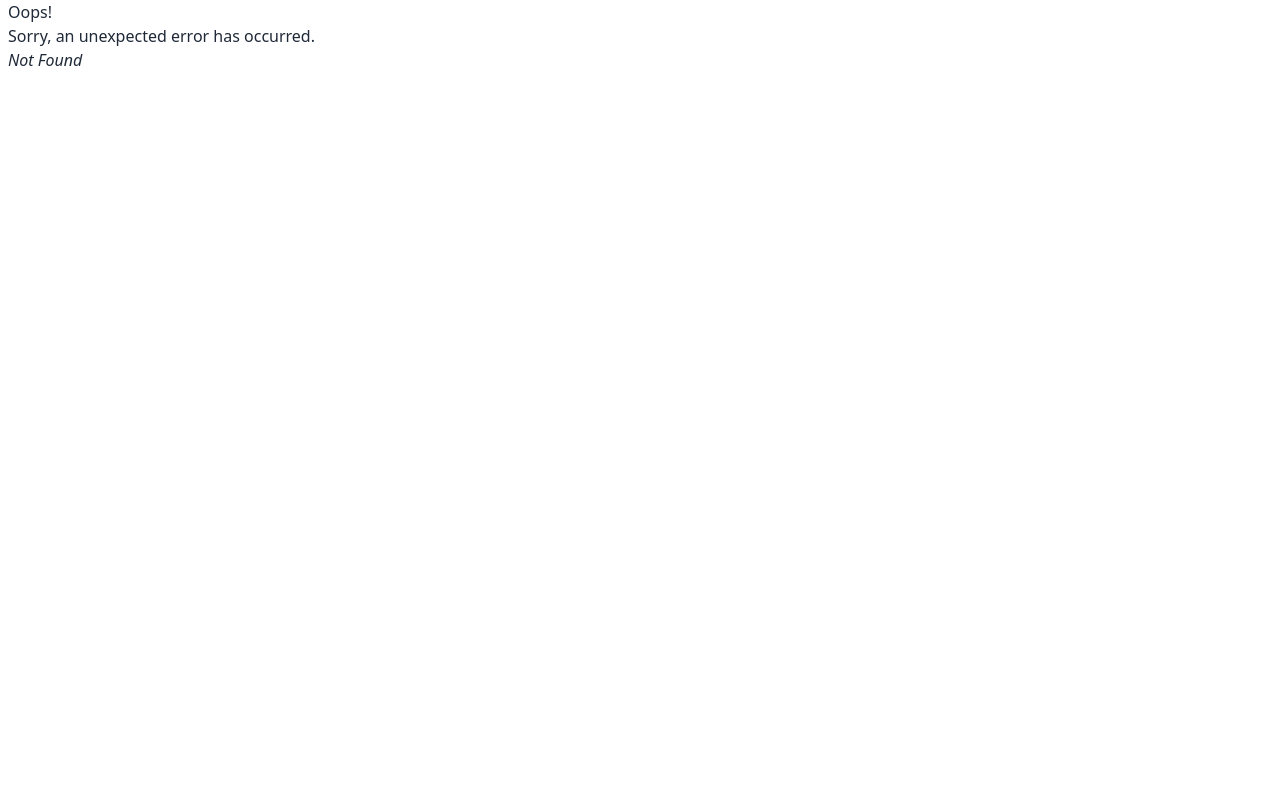
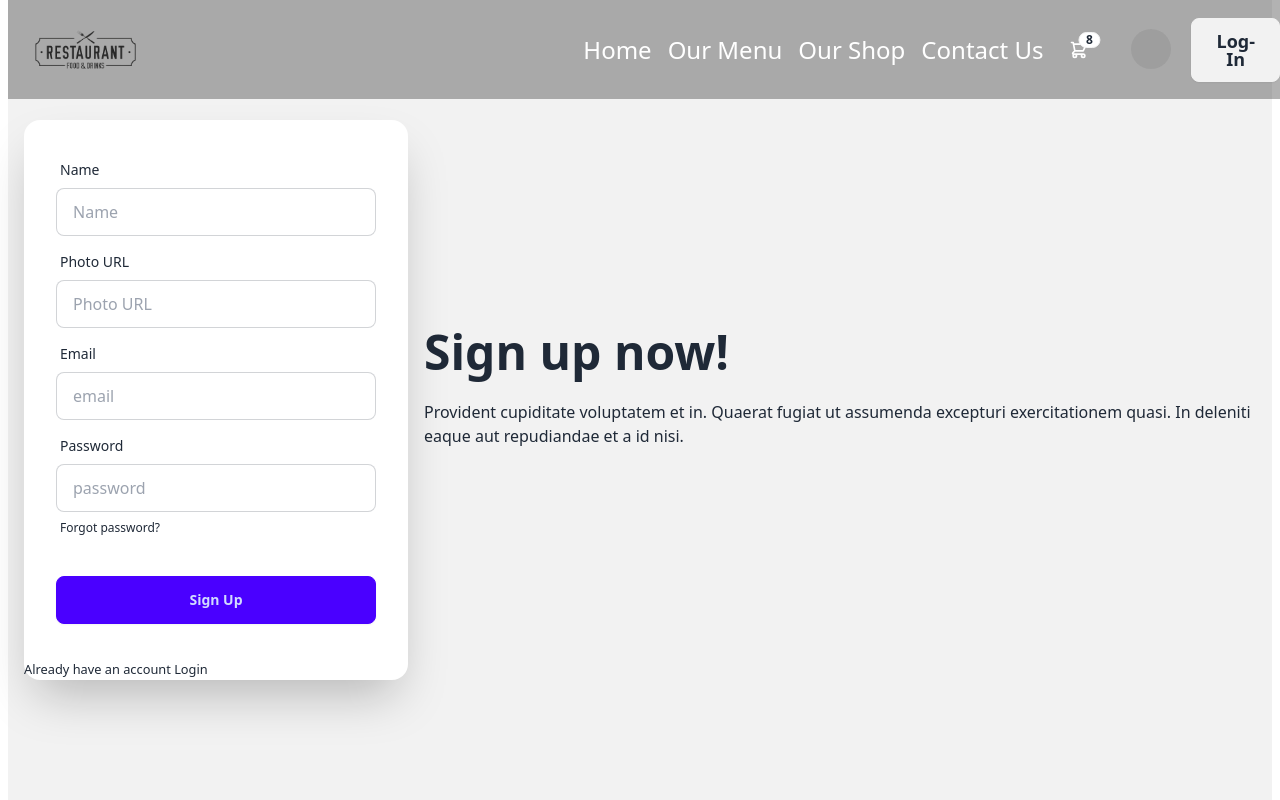
Before and after one commit to ibrahimbiplob75/Restaurant-FrontEnd, a React (Vite) app: page /signup in a window 1280 px wide. Before the commit this address had no page. Shown: the top 800 px of the page. Built offline with nearby package versions, Linux system fonts and the light colour scheme; grey boxes are pictures that could not be loaded.

Commit message:
Login signUp add

```diff
--- a/package.json
+++ b/package.json
@@ -11,12 +11,15 @@
   },
   "dependencies": {
     "@smastrom/react-rating": "^1.3.2",
+    "axios": "^1.6.2",
     "localforage": "^1.10.0",
     "match-sorter": "^6.3.1",
     "react": "^18.2.0",
     "react-dom": "^18.2.0",
+    "react-helmet": "^6.1.0",
     "react-responsive-carousel": "^3.2.23",
     "react-router-dom": "^6.20.0",
+    "react-simple-captcha": "^9.3.0",
     "react-tabs": "^6.0.2",
     "sort-by": "^1.2.0",
     "swiper": "^11.0.5"
--- a/src/App.jsx
+++ b/src/App.jsx
@@ -1,22 +1,23 @@
 
-import { Outlet } from 'react-router-dom'
+import { Outlet, useLocation } from 'react-router-dom'
 import './App.css'
 import Header from './Components/Shared/Header'
 import Footer from './Components/Shared/Footer'
 
 function App() {
-
+  const location=useLocation();
+  console.log(location);
+  const removeHF = location.pathname.includes("login", "signup");
 
   return (
     <>
       <div>
-        <Header></Header>
+        {removeHF || <Header></Header>}
         <Outlet></Outlet>
-        <Footer></Footer>
-
+        {removeHF || <Footer></Footer>}
       </div>
     </>
-  )
+  );
 }
 
 export default App
--- a/src/Components/DataEffect/DataEffect.jsx
+++ b/src/Components/DataEffect/DataEffect.jsx
@@ -6,10 +6,10 @@ const DataEffect = () => {
     const [loading, setLoading] = useState(true);
 
     useEffect(()=>{
-        fetch("menu.json")
-        .then(res=>res.json())
-        .then(data=> setMenu(data));
-        setLoading(false);
+        fetch("http://localhost:5000/menu",{credentials:"include"})
+          .then((res) => res.json())
+          .then((data) => setMenu(data));
+          setLoading(false);
     },[]);
 
 
--- /dev/null
+++ b/src/Components/Login/Login.jsx
@@ -0,0 +1,106 @@
+import React, { useEffect, useState } from 'react';
+import { Helmet } from "react-helmet";
+import { Link } from 'react-router-dom';
+import {
+  loadCaptchaEnginge,
+  LoadCanvasTemplate,
+  validateCaptcha,
+} from "react-simple-captcha";
+
+const Login = () => {
+    const [disabled, setDisabled] = useState(true);
+    useEffect(()=>{
+        loadCaptchaEnginge(6);
+    },[])
+    const handleLogin=()=>{
+
+    }
+    const handleValidatecaptcha=(event)=>{
+        let user_captcha_value=event.target.value;
+         if (validateCaptcha(user_captcha_value) == true) {
+           setDisabled(false);
+         } else {
+           setDisabled(true);
+         }
+    }
+    return (
+      <>
+        <Helmet>
+          <title>Bistro Boss | Login</title>
+        </Helmet>
+        <div className="hero min-h-screen bg-base-200">
+          <div className="hero-content flex-col md:flex-row-reverse">
+            <div className="text-center md:w-1/2 lg:text-left">
+              <h1 className="text-5xl font-bold">Login now!</h1>
+              <p className="py-6">
+                Provident cupiditate voluptatem et in. Quaerat fugiat ut
+                assumenda excepturi exercitationem quasi. In deleniti eaque aut
+                repudiandae et a id nisi.
+              </p>
+            </div>
+            <div className="card md:w-1/2 max-w-sm shadow-2xl bg-base-100">
+              <form onSubmit={handleLogin} className="card-body">
+                <div className="form-control">
+                  <label className="label">
+                    <span className="label-text">Email</span>
+                  </label>
+                  <input
+                    type="email"
+                    name="email"
+                    placeholder="email"
+                    className="input input-bordered"
+                  />
+                </div>
+                <div className="form-control">
+                  <label className="label">
+                    <span className="label-text">Password</span>
+                  </label>
+                  <input
+                    type="password"
+                    name="password"
+                    placeholder="password"
+                    className="input input-bordered"
+                  />
+                  <label className="label">
+                    <a href="#" className="label-text-alt link link-hover">
+                      Forgot password?
+                    </a>
+                  </label>
+                </div>
+                <div className="form-control">
+                  <label className="label">
+                    <LoadCanvasTemplate />
+                  </label>
+                  <input
+                    type="text"
+                    name="captcha"
+                    onBlur={handleValidatecaptcha}
+                    placeholder="type the captcha above"
+                    className="input input-bordered"
+                  />
+
+                </div>
+
+                <div className="form-control mt-6">
+                  <input
+                    disabled={false}
+                    className="btn btn-primary"
+                    type="submit"
+                    value="Login"
+                  />
+                </div>
+              </form>
+              <p>
+                <small>
+                  New Here? <Link to="/signup">Create an account</Link>{" "}
+                </small>
+              </p>
+              {/* <SocialLogin></SocialLogin> */}
+            </div>
+          </div>
+        </div>
+      </>
+    );
+};
+
+export default Login;
--- a/src/Components/Menu/OurMenu.jsx
+++ b/src/Components/Menu/OurMenu.jsx
@@ -10,7 +10,7 @@ import DataEffect from '../DataEffect/DataEffect';
 import MenuItem from '../Shared/MenuItem';
 import { Link } from 'react-router-dom';
 const OurMenu = () => {
-    const [menu]=DataEffect();
+    const [menu,loading]=DataEffect();
     const offered = menu.filter((item) => item.category === "offered");
     const desserts = menu.filter((item) => item.category === "dessert");
     return (
@@ -30,9 +30,10 @@ const OurMenu = () => {
             title={"TODAY'S OFFER"}
             subTitle={"---Don't miss---"}
           ></SectionTitle>
+
           <div className="grid md:grid-cols-2 gap-10 w-4/5 mx-auto">
             {offered.map((offer) => (
-              <MenuItem key={offer._id} item={offer}></MenuItem>
+              <MenuItem loading={loading} key={offer._id} item={offer}></MenuItem>
             ))}
           </div>
           <button className="btn text-center btn-outline border-0 border-b-4 mt-4">
--- a/src/Components/OurShop/OrderTap.jsx
+++ b/src/Components/OurShop/OrderTap.jsx
@@ -19,7 +19,7 @@ const OrderTap = ({items}) => {
            className="mySwiper"
          >
            <SwiperSlide> */}
-             <div className="grid md:grid-cols-3 gap-10">
+             <div className="grid md:grid-cols-3 gap-10 mt-10">
                {items.map((item) => (
                  <FoodCard key={item._id} item={item}></FoodCard>
                ))}
--- a/src/Components/OurShop/OurShop.jsx
+++ b/src/Components/OurShop/OurShop.jsx
@@ -10,7 +10,7 @@ import OrderTap from "./OrderTap";
 const OurShop = () => {
     const categories = ["salad", "pizza", "soup", "dessert", "drinks"];
     const { category } = useParams();
-    console.log(category)
+
     const initialIndex = categories.indexOf(category);
     const [tabIndex, setTabIndex] = useState(initialIndex);
     const [menu] = DataEffect();
@@ -31,7 +31,11 @@ const OurShop = () => {
           ></CoverSection>
         </div>
 
-        <Tabs className="text-center m-10" defaultIndex={tabIndex} onSelect={(index) => setTabIndex(index)}>
+        <Tabs
+          className="text-center m-10"
+          defaultIndex={tabIndex}
+          onSelect={(index) => setTabIndex(index)}
+        >
           <TabList className="uppercase">
             <Tab>Salad</Tab>
             <Tab>Pizza</Tab>
@@ -39,8 +43,8 @@ const OurShop = () => {
             <Tab>Dessert</Tab>
             <Tab>Drinks</Tab>
           </TabList>
-          <TabPanel >
-            <OrderTap items={salad}></OrderTap>
+          <TabPanel>
+            <OrderTap className="border-none" items={salad}></OrderTap>
           </TabPanel>
           <TabPanel>
             <OrderTap items={pizza}></OrderTap>
--- a/src/Components/Shared/Header.jsx
+++ b/src/Components/Shared/Header.jsx
@@ -135,6 +135,11 @@ const Header = () => {
               </li>
             </ul>
           </div>
+          <Link to="/login">
+            <button className="btn btn-xs sm:btn-sm md:btn-md lg:btn-lg">
+              Log-In
+            </button>
+          </Link>
         </div>
       </div>
     );
--- /dev/null
+++ b/src/Components/SignUp/SignUp.jsx
@@ -0,0 +1,127 @@
+import { Helmet } from "react-helmet";
+import { Link } from "react-router-dom";
+
+const SignUp = () => {
+  const onSubmit = (data) => {};
+
+  return (
+    <>
+      <Helmet>
+        <title>Restaurant | Sign Up</title>
+      </Helmet>
+      <div className="hero min-h-screen bg-base-200">
+        <div className="hero-content flex-col lg:flex-row-reverse">
+          <div className="text-center lg:text-left">
+            <h1 className="text-5xl font-bold">Sign up now!</h1>
+            <p className="py-6">
+              Provident cupiditate voluptatem et in. Quaerat fugiat ut assumenda
+              excepturi exercitationem quasi. In deleniti eaque aut repudiandae
+              et a id nisi.
+            </p>
+          </div>
+          <div className="card flex-shrink-0 w-full max-w-sm shadow-2xl bg-base-100">
+            <form  className="card-body">
+              <div className="form-control">
+                <label className="label">
+                  <span className="label-text">Name</span>
+                </label>
+                <input
+                  type="text"
+                //   {...register("name", { required: true })}
+                  name="name"
+                  placeholder="Name"
+                  className="input input-bordered"
+                />
+                {/* {errors.name && (
+                  <span className="text-red-600">Name is required</span>
+                )} */}
+              </div>
+              <div className="form-control">
+                <label className="label">
+                  <span className="label-text">Photo URL</span>
+                </label>
+                <input
+                  type="text"
+                //   {...register("photoURL", { required: true })}
+                  placeholder="Photo URL"
+                  className="input input-bordered"
+                />
+                {/* {errors.photoURL && (
+                  <span className="text-red-600">Photo URL is required</span>
+                )} */}
+              </div>
+              <div className="form-control">
+                <label className="label">
+                  <span className="label-text">Email</span>
+                </label>
+                <input
+                  type="email"
+                //   {...register("email", { required: true })}
+                  name="email"
+                  placeholder="email"
+                  className="input input-bordered"
+                />
+                {/* {errors.email && (
+                  <span className="text-red-600">Email is required</span>
+                )} */}
+              </div>
+              <div className="form-control">
+                <label className="label">
+                  <span className="label-text">Password</span>
+                </label>
+                <input
+                  type="password"
+                //   {...register("password", {
+                //     required: true,
+                //     minLength: 6,
+                //     maxLength: 20,
+                //     pattern: /(?=.*[A-Z])(?=.*[!@#$&*])(?=.*[0-9])(?=.*[a-z])/,
+                //   })}
+                  placeholder="password"
+                  className="input input-bordered"
+                />
+                {/* {errors.password?.type === "required" && (
+                  <p className="text-red-600">Password is required</p>
+                )}
+                {errors.password?.type === "minLength" && (
+                  <p className="text-red-600">Password must be 6 characters</p>
+                )}
+                {errors.password?.type === "maxLength" && (
+                  <p className="text-red-600">
+                    Password must be less than 20 characters
+                  </p>
+                )}
+                {errors.password?.type === "pattern" && (
+                  <p className="text-red-600">
+                    Password must have one Uppercase one lower case, one number
+                    and one special character.
+                  </p>
+                )} */}
+                <label className="label">
+                  <a href="#" className="label-text-alt link link-hover">
+                    Forgot password?
+                  </a>
+                </label>
+              </div>
+              <div className="form-control mt-6">
+                <input
+                  className="btn btn-primary"
+                  type="submit"
+                  value="Sign Up"
+                />
+              </div>
+            </form>
+            <p>
+              <small>
+                Already have an account <Link to="/login">Login</Link>
+              </small>
+            </p>
+            {/* <SocialLogin></SocialLogin> */}
+          </div>
+        </div>
+      </div>
+    </>
+  );
+};
+
+export default SignUp;
```
Also changed, not shown: src/main.jsx (+14 -0 lines), 1 other file (tests, documents, lock files or other folders).
